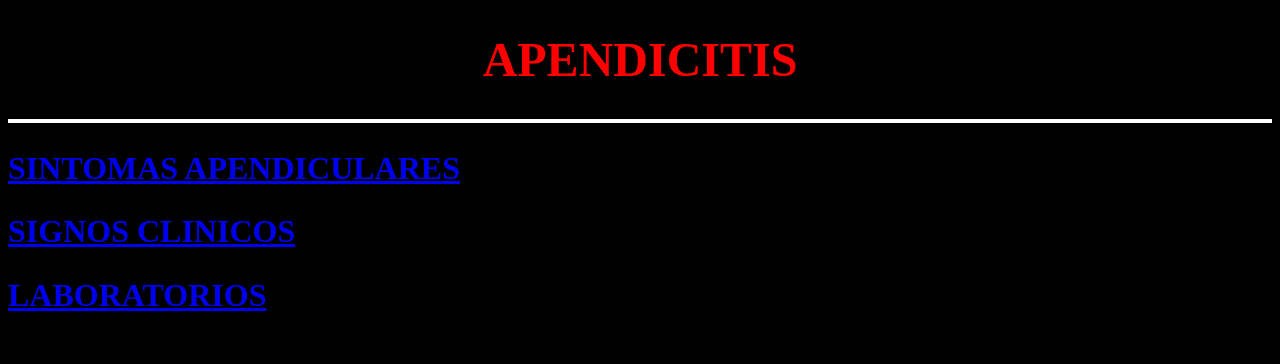
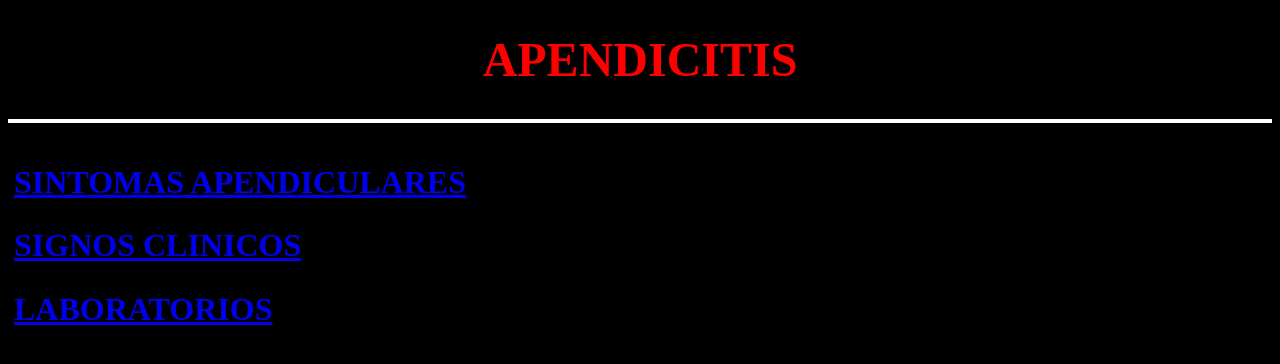
Before and after one commit to moisesbecerril/Cirugia, a PHP site: page /apendicitis.html in a window 1280 px wide. Shown: the top 364 px of the page. Run offline with PHP 8.4, Linux system fonts and the light colour scheme.

Commit message:
se agrego section

```diff
--- a/apendicitis.html
+++ b/apendicitis.html
@@ -7,12 +7,16 @@
   <link rel="stylesheet" href="estilos.css">
 </head>
 <body>
+  <header>
   <h1>
     APENDICITIS
   </h1>
   <hr>
+  </header>
+<section>
   <h2><a href="sintomasapendiculares.html">Sintomas apendiculares</a></h2>
   <h2><a href="signosapendiculares.html">Signos clinicos</a></h2>
   <h2><a href="laboratoriosapendice.html">laboratorios</a></h2>
+</section>
 </body>
 </html>
--- a/estilos.css
+++ b/estilos.css
@@ -1,4 +1,5 @@
 body {background-color: black}
+section{padding: 6px}
 hr {border: 2px solid white}
 h1 {font-size: 300%;text-align:center; text-transform: uppercase; color:red}
 h2 {font-size: 200%;text-transform: uppercase; color:blue}
```
